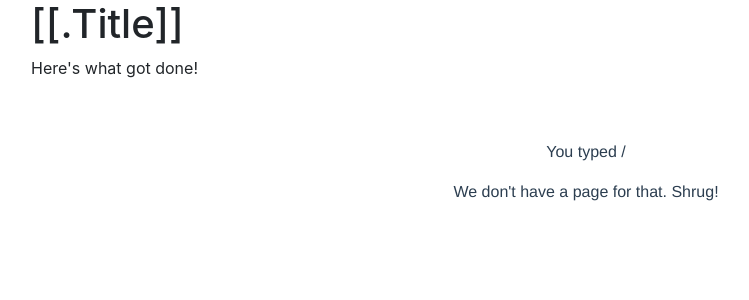
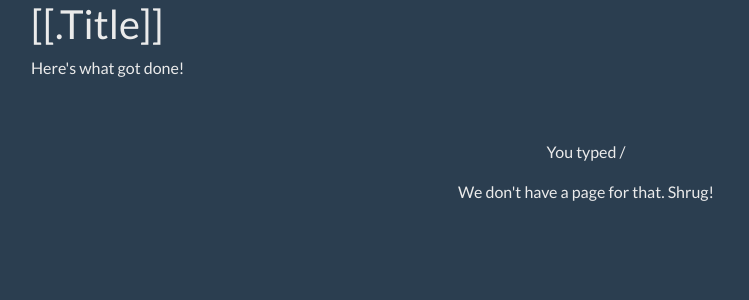
Before and after one commit to mtlynch/whatgotdone, a Vue app in the folder web/frontend/: page / in a window 1280 px wide. Shown: the top 300 px of the page, without its empty margins (54-803 px from the left). Built offline with nearby package versions, Linux system fonts and the light colour scheme; what vue-filter-date-format, vue-markdown would draw is missing.

Commit message:
Switching to bootswatch superhero theme

```diff
--- a/web/frontend/package.json
+++ b/web/frontend/package.json
@@ -10,8 +10,8 @@
   "dependencies": {
     "axios": "^0.18.0",
     "babel-runtime": "^6.26.0",
-    "bootstrap": "^4.3.1",
     "bootstrap-vue": "^2.0.0-rc.16",
+    "bootswatch": "^4.3.1",
     "core-js": "^2.6.5",
     "vue": "^2.6.6",
     "vue-axios": "^2.1.4",
--- a/web/frontend/src/App.vue
+++ b/web/frontend/src/App.vue
@@ -12,11 +12,17 @@ export default {
 
 <style>
 #app {
-  font-family: "Avenir", Helvetica, Arial, sans-serif;
   -webkit-font-smoothing: antialiased;
   -moz-osx-font-smoothing: grayscale;
   text-align: center;
-  color: #2c3e50;
   margin-top: 60px;
 }
+
+#app a {
+  color: #4b7ccc;
+}
+
+#app a.page-link {
+  color: white;
+}
 </style>
--- a/web/frontend/src/components/ViewEntry.vue
+++ b/web/frontend/src/components/ViewEntry.vue
@@ -103,9 +103,3 @@ export default {
   }
 };
 </script>
-
-<style>
-.view-entry {
-  color: #2c3e50;
-}
-</style>
--- a/web/frontend/src/main.js
+++ b/web/frontend/src/main.js
@@ -9,7 +9,7 @@ import Submit from "./components/Submit.vue";
 import ViewEntry from "./components/ViewEntry.vue";
 import MissingPage from "./components/404.vue";
 
-import 'bootstrap/dist/css/bootstrap.css'
+import 'bootswatch/dist/superhero/bootstrap.min.css'
 import 'bootstrap-vue/dist/bootstrap-vue.css'
 
 Vue.config.productionTip = false
```
Also changed, not shown: 1 other file (tests, documents, lock files or other folders).
